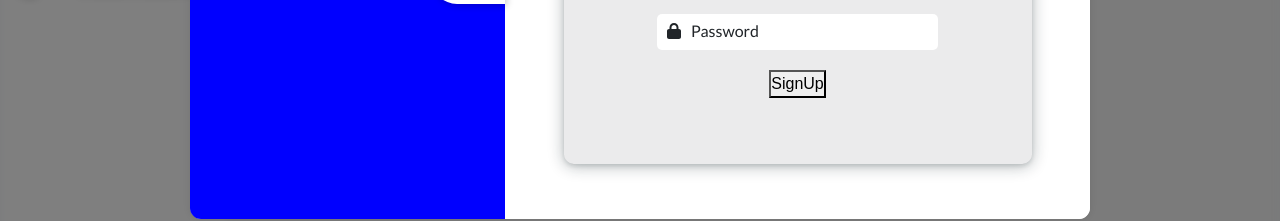
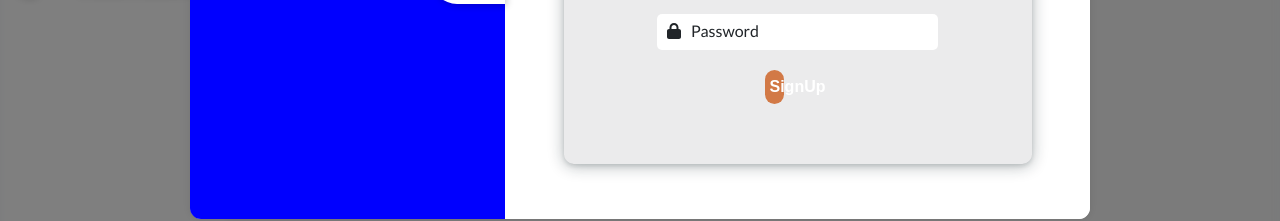
Before and after one commit to AnujNdas/Asset-manager-new, a React (Create React App) app in the folder frontend/: page /User/Signup in a window 1280 px wide. Both pictures are taken after a click on the button "Signup". Shown: the part 456-677 px from the top of the page. Built offline with nearby package versions, Linux system fonts and the light colour scheme.

Commit message:
Update Signup.jsx

```diff
--- a/frontend/src/Inner_sections/Signup.jsx
+++ b/frontend/src/Inner_sections/Signup.jsx
@@ -107,7 +107,7 @@ const Signup = () => {
             </div>
 
             <div className="button-panel">
-                <button type='submit' className='signup-btn'>SignUp</button>
+                <button type='submit' className='sign-btn'>SignUp</button>
             </div>
           </form>
           {message && <p>{message}</p>}
```
